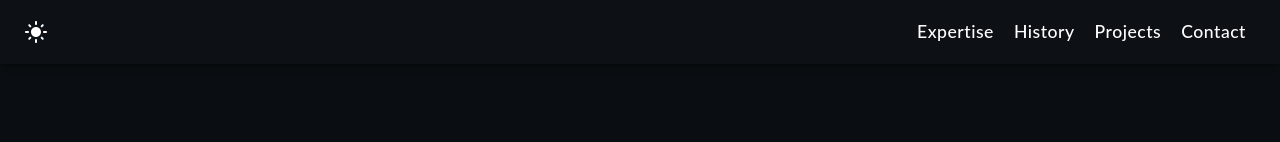
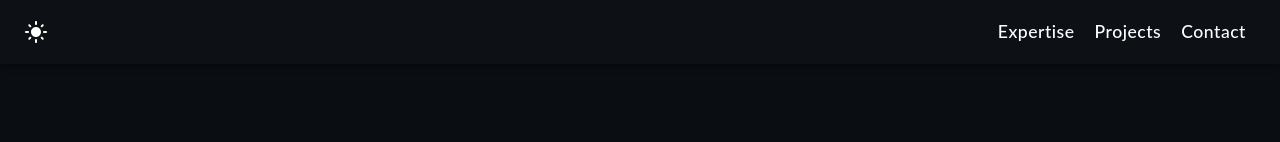
Before and after one commit to maxiatisme-wq/portfolio, a React (Create React App) app: page / in a window 1280 px wide. Shown: the top 142 px of the page. Built offline with nearby package versions, Linux system fonts and the light colour scheme.

Commit message:
Update navigation items in Navigation component
Removed 'History' from the navigation items.

```diff
--- a/src/components/Navigation.tsx
+++ b/src/components/Navigation.tsx
@@ -17,7 +17,7 @@ import MenuIcon from '@mui/icons-material/Menu';
 import Toolbar from '@mui/material/Toolbar';
 
 const drawerWidth = 240;
-const navItems = [['Expertise', 'expertise'], ['History', 'history'], ['Projects', 'projects'], ['Contact', 'contact']];
+const navItems = [['Expertise', 'expertise'], ['Projects', 'projects'], ['Contact', 'contact']];
 
 function Navigation({parentToChild, modeChange}: any) {
 
```
